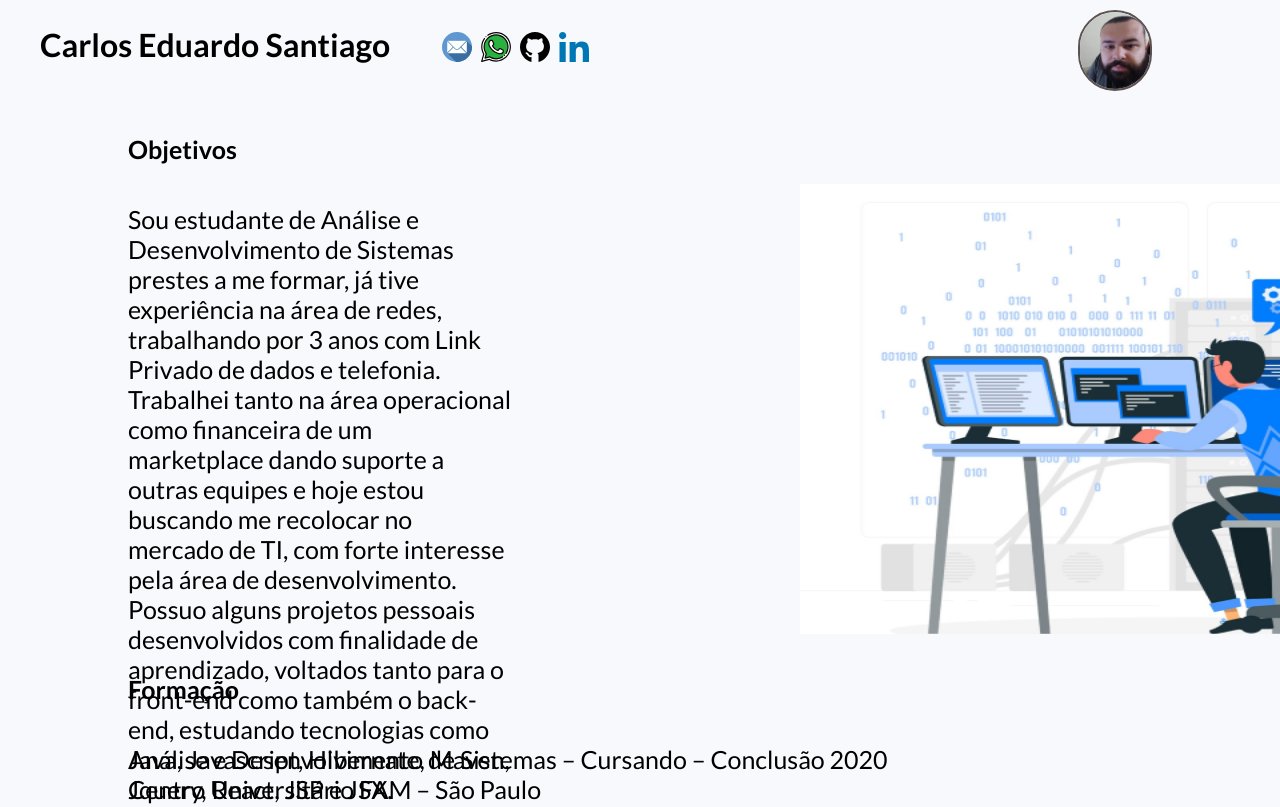
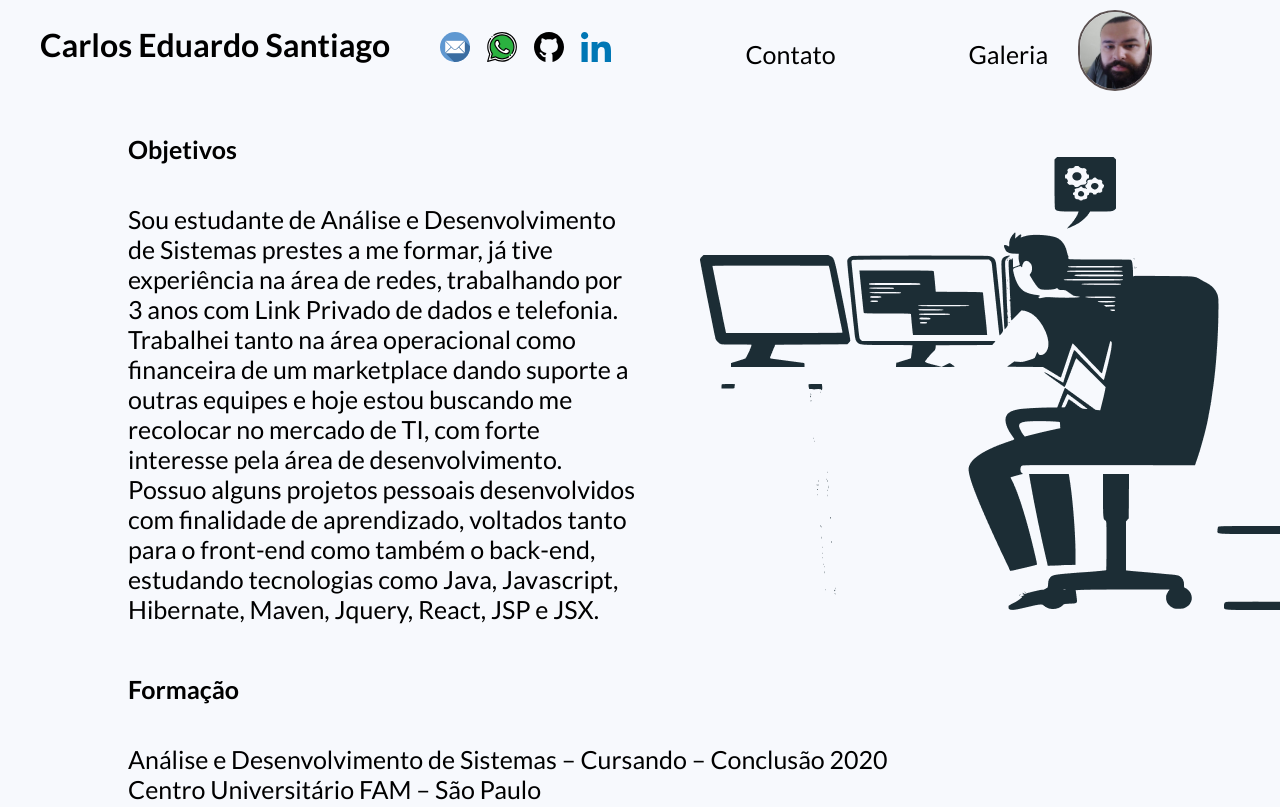
Before and after one commit to cesant3/curriculo, a plain HTML site: page index.html in a window 1280 px wide. Shown: the top 807 px of the page. Drawn offline with Linux system fonts and the light colour scheme.

Commit message:
Novas funcionalidades menu

```diff
--- a/index.html
+++ b/index.html
@@ -12,11 +12,13 @@
     <header>
         <h1>Carlos Eduardo Santiago</h1>
         <div id="menu">
-            <ul>
-                <li><a href="mailto:cesantiago3@gmail.com"><img class="share" src="assets/email.svg" alt=""/></a></li>
-                <li><a href="https://api.whatsapp.com/send?phone=5511970574144&text=sua%20mensagem"><img class="share" src="assets/whatsapp.svg" alt=""/></a></li>
-                <li><a href="https://github.com/cesant3"><img class="share" src="assets/github.svg" alt=""/></a></li>
-                <li><a href="https://www.linkedin.com/in/carlos-eduardo-santiago-4b922a42/"><img class="share" src="assets/linkedin.svg" alt=""/></a></li>
+            <ul class="contato">
+                <li class="contato contato-link"><a href="mailto:cesantiago3@gmail.com"><img class="share" src="assets/email.svg" alt=""/></a></li>
+                <li class="contato contato-link"><a href="https://api.whatsapp.com/send?phone=5511970574144&text=sua%20mensagem"><img class="share" src="assets/whatsapp.svg" alt=""/></a></li>
+                <li class="contato contato-link"><a href="https://github.com/cesant3"><img class="share" src="assets/github.svg" alt=""/></a></li>
+                <li class="contato contato-link"><a href="https://www.linkedin.com/in/carlos-eduardo-santiago-4b922a42/"><img class="share" src="assets/linkedin.svg" alt=""/></a></li>
+                <li class="contato contato-link"><a href="#" class="menu-navegacao">Contato</a></li>
+                <li class="contato contato-link"><a href="#" class="menu-navegacao">Galeria</a></li>
             </ul>
         </div>
         <img id="profile" src="assets/profile.jpg" alt="Foto perfil"/>
--- a/style.css
+++ b/style.css
@@ -1,6 +1,7 @@
 body {
     font-family: 'Lato', sans-serif;
     width: 100%;
+    height: 100%;
     margin: 10px auto;
     background-color: #F7F9FD;
     box-sizing: border-box;
@@ -20,12 +21,24 @@ h2, h3, p, ul {
     line-height: 1.2em;
 }
 
-#menu ul {
-    margin: 20px 10px;
+#menu .contato {
+    margin: 20px 4px;
 }
 
-#menu ul li {
+.contato-link {
     display: inline;
+}
+
+.contato-link .menu-navegacao {
+    margin-left: 120px;
+    text-decoration: none;
+    color: #000000;
+}
+
+.menu-navegacao:hover {
+    text-decoration: underline;
+    color: #1A1F59;
+    font-weight: 700;
 }
 
 h1 {
@@ -56,16 +69,16 @@ h1 {
     text-align: left;
     width: 100%;
     height: 500px;
-    background-image: url('Assets/4002785\ 1\ \(3\).png');
+    background-image: url('Assets/background-image.png');
     background-repeat: no-repeat;
-    background-position: 800px 50px;
-    background-size: 800px 500px;
+    background-position: 700px;
+    /* background-size: 800px 400px; */
 
 }
 
 .principal p, .principal h2 {
     text-align: left;
-    margin-right: 60%;
+    margin-right: 50%;
 }
 
 .courses {
```
Also changed, not shown: Assets/Frame (Traced) (1).png (added), Assets/background-image.png (added).
